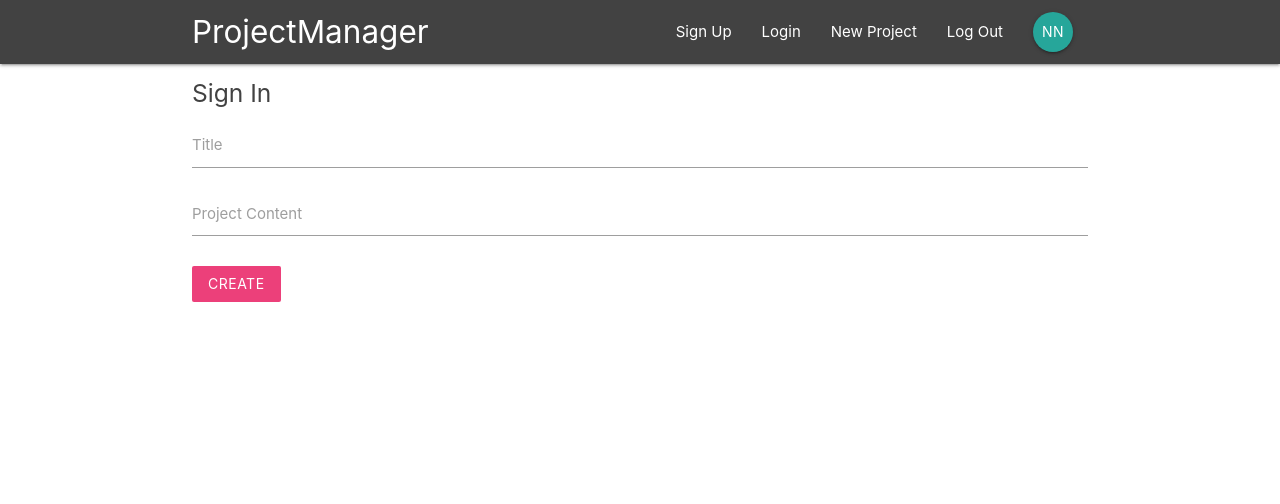
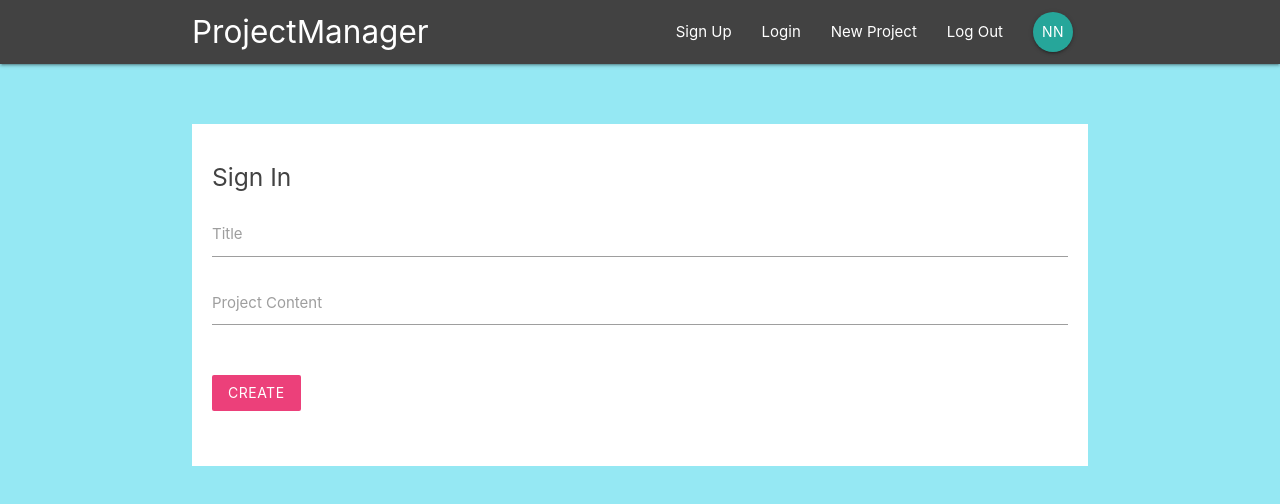
Before and after one commit to yasithWimukthi/project-management-tool, a React (Create React App) app: page /create in a window 1280 px wide. Shown: the top 504 px of the page. Built offline with nearby package versions, Linux system fonts and the light colour scheme.

Commit message:
Add styles

```diff
--- a/src/components/layout/SignedInLinks.js
+++ b/src/components/layout/SignedInLinks.js
@@ -4,7 +4,7 @@
 const SignedInLinks = () => {
     return (
         <ul className="right">
-           <li><NavLink to="/">New Project</NavLink></li>
+           <li><NavLink to="/create">New Project</NavLink></li>
            <li><NavLink to="/">Log Out</NavLink></li>
            <li><NavLink to="/" className="btn btn-floating lighten-1">NN</NavLink></li>
         </ul>
--- a/src/components/layout/SignedOutLinks.js
+++ b/src/components/layout/SignedOutLinks.js
@@ -4,8 +4,8 @@
 const SignedOutLinks = () => {
     return (
         <ul className="right">
-           <li><NavLink to="/">Sign Up</NavLink></li>
-           <li><NavLink to="/">Login</NavLink></li>
+           <li><NavLink to="/signup">Sign Up</NavLink></li>
+           <li><NavLink to="/signin">Login</NavLink></li>
         </ul>
     )
 }
--- a/src/index.css
+++ b/src/index.css
@@ -5,9 +5,34 @@
     sans-serif;
   -webkit-font-smoothing: antialiased;
   -moz-osx-font-smoothing: grayscale;
+  background-color: #95e8f3;
 }
 
 code {
   font-family: source-code-pro, Menlo, Monaco, Consolas, 'Courier New',
     monospace;
 }
+
+form{
+  padding: 20px;
+  margin-top: 60px;
+}
+
+form button, form h5{
+  margin: 20px 0;
+}
+
+input[type=text]:not(.browser-default):focus:not([readonly]),
+input[type=email]:not(.browser-default):focus:not([readonly]),
+input[type=password]:not(.browser-default):focus:not([readonly]),
+textarea.materialize-textarea:focus:not([readonly]){
+  border-color: #ec407a;
+  box-shadow: none;
+}
+
+input[type=text]:not(.browser-default):focus:not([readonly]) + label,
+textarea.materialize-textarea:focus:not([readonly]) + label,
+input[type=email]:not(.browser-default):focus:not([readonly]) + label,
+input[type=password]:not(.browser-default):focus:not([readonly]) + label{
+  color: #ec407a !important;
+}
```
Also changed, not shown: public/img/mario-bg.png (added), 1 other file (tests, documents, lock files or other folders).
